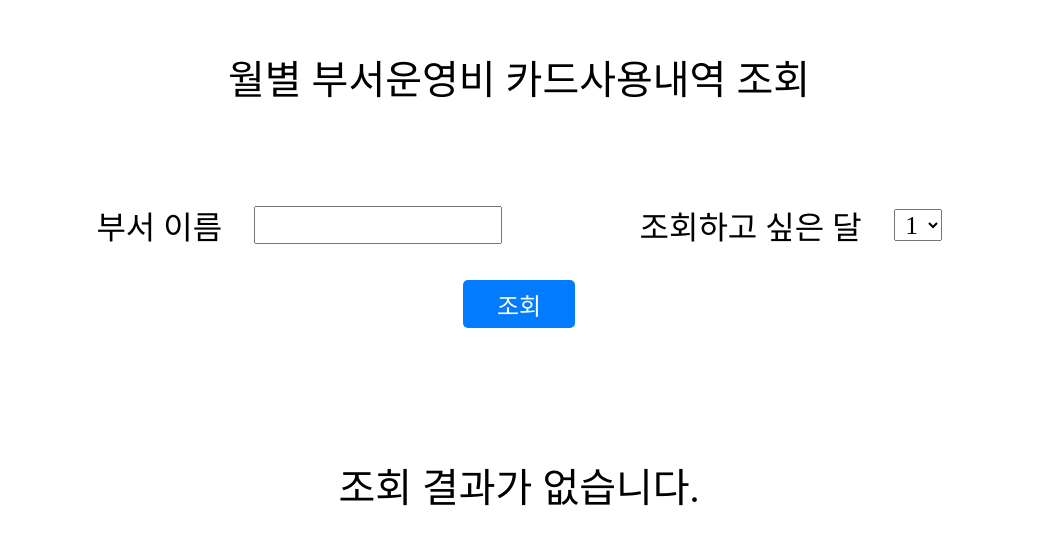
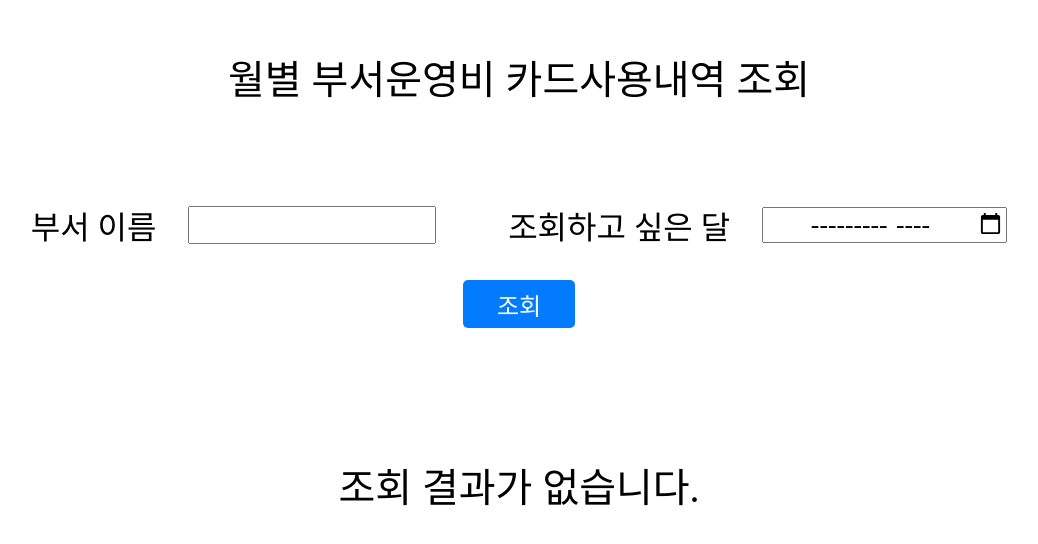
Before and after one commit to Kit-OOSE-Frontend/Semas-Frontend, a React (Create React App) app: page /inquiry in a window 1280 px wide. Shown: the top 544 px of the page, without its empty margins (121-1159 px from the left). Built offline with nearby package versions, Linux system fonts and the light colour scheme; a web font is replaced by a local one.

Commit message:
[Fix] 월별 부서운영비 카드사용내역 조회 양식 수정

```diff
--- a/src/page/InquiryOperatingExpenses.css
+++ b/src/page/InquiryOperatingExpenses.css
@@ -33,7 +33,7 @@
     font-family: BMJUA, serif;
     text-align: center;
 }
-.inquiry-input select {
+.inquiry-input input {
     height: 2rem;
     font-size: 1.6rem;
     font-family: BMJUA, serif;
--- a/src/page/InquiryOperatingExpenses.js
+++ b/src/page/InquiryOperatingExpenses.js
@@ -1,33 +1,36 @@
 import './InquiryOperatingExpenses.css'
-import {useState} from "react";
+import {useCallback, useState} from "react";
 
 export default function InquiryOperatingExpenses() {
 
+    const [operatingExpensesInputs, setOperatingExpensesInputs] = useState({
+        department: '',
+        date: ''
+    });
+
     const [inquiryResult, setInquiryResult] = useState();
+
+    const {department, date} = operatingExpensesInputs;
+
+    const handleChange = useCallback((e) => {
+            const { name, value } = e.target;
+            setOperatingExpensesInputs(
+                {...operatingExpensesInputs, [name]: value}
+            )
+        }, [operatingExpensesInputs]
+    )
+
     return (
         <div className='inquiry-expense-wrap'>
             <div className='inquiry-expense-title'>월별 부서운영비 카드사용내역 조회</div>
             <div className='inquiry-input-wrap'>
                 <div className='inquiry-input'>
                     <label>부서 이름</label>
-                    <input type='text'/>
+                    <input name='department' type='text' value={department} onChange={handleChange}/>
                 </div>
                 <div className='inquiry-input'>
                     <label>조회하고 싶은 달</label>
-                    <select name='month'>
-                        <option value='1'>1</option>
-                        <option value='2'>2</option>
-                        <option value='3'>3</option>
-                        <option value='4'>4</option>
-                        <option value='5'>5</option>
-                        <option value='6'>6</option>
-                        <option value='7'>7</option>
-                        <option value='8'>8</option>
-                        <option value='9'>9</option>
-                        <option value='10'>10</option>
-                        <option value='11'>11</option>
-                        <option value='12'>12</option>
-                    </select>
+                    <input name='date' type='month' value={date} onChange={handleChange}/>
                 </div>
             </div>
             <button>조회</button>
```
